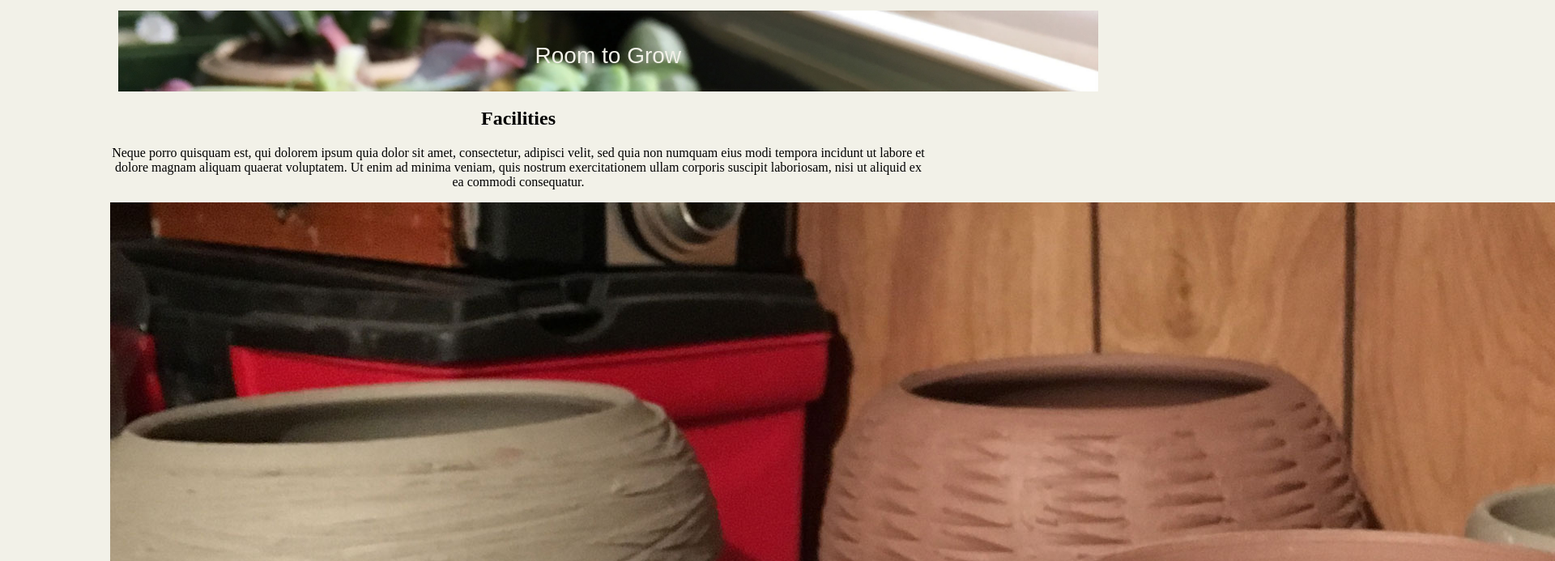
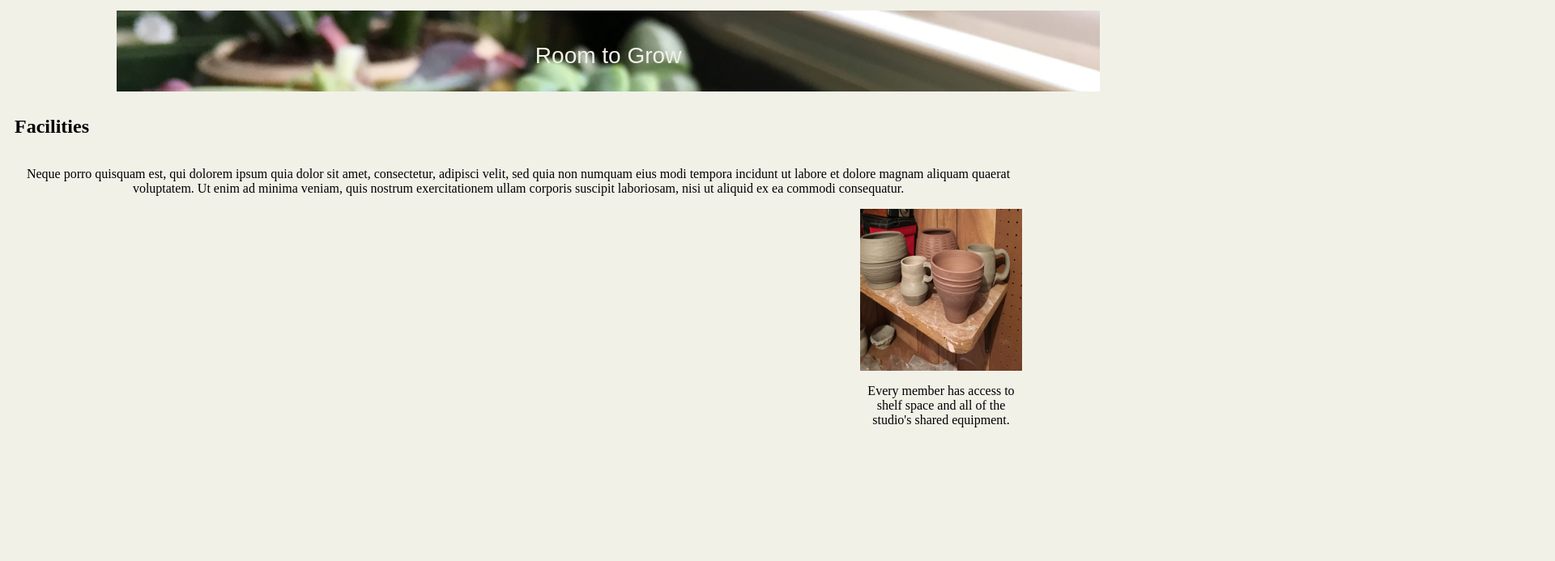
Before and after one commit to shaunhailey/week-one-project, a plain HTML site: page aboutindex.html in a window 1280 px wide. Shown: the part 400-1093 px from the top of the page at 81% size, 1920 px wide, since content can reach past the window. Drawn offline with Linux system fonts and the light colour scheme; files that its build step writes are made by us from their sources; files whose address does not match are found by name.

Commit message:
further about page updates

```diff
--- a/aboutindex.html
+++ b/aboutindex.html
@@ -12,7 +12,9 @@
 
     <link rel="stylesheet" href="/Users/shaunhailey/documents/week-one-project/styles.css">
 
-  <body class="About">
+  <body>
+    <div class="About">
+
     <header>
       <img src="/Users/shaunhailey/documents/week-one-project/optimized/bent-creek-logo.png" alt="logo">
 
@@ -38,10 +40,15 @@
     <div class="RTG">
       <h4 class="RTG3">Room to Grow</h4>
   </div>
+</div>
 
-  <h2>Facilities</h2>
+  <div class="FacBox">
+
+
+  <h2 class="Facilities">Facilities</h2>
     <p>Neque porro quisquam est, qui dolorem ipsum quia dolor sit amet, consectetur, adipisci velit, sed quia non numquam eius modi tempora incidunt ut labore et dolore magnam aliquam quaerat voluptatem. Ut enim ad minima veniam, quis nostrum exercitationem ullam corporis suscipit laboriosam, nisi ut aliquid ex ea commodi consequatur.
     </p>
+
 
     <section class="aside">
       <img src="/Users/shaunhailey/documents/week-one-project/optimized/background-1.jpg" alt="aboutaside">
@@ -49,6 +56,7 @@
         </p>
 
     </section>
+  </div>
 
     <h2>Monthly Plans</h2>
 
--- a/styles.css
+++ b/styles.css
@@ -116,3 +116,33 @@ h4 {
   margin: 0;
   font: 28px Sans-Serif;
 }
+
+.aside {
+  display: flex;
+  flex-direction: column;
+  align-items: flex-end;
+}
+
+.aside > img {
+  width: 200px;
+  height: 200px;
+}
+
+.aboutaside {
+  float: right;
+  width: 200px;
+  height: 200px;
+
+}
+
+.FacBox {
+  text-align: center;
+  padding-left: 10px;
+  padding-right: 10px;
+  display: flex;
+  flex-direction: column;
+}
+
+.Facilities {
+  display: flex;
+}
```
